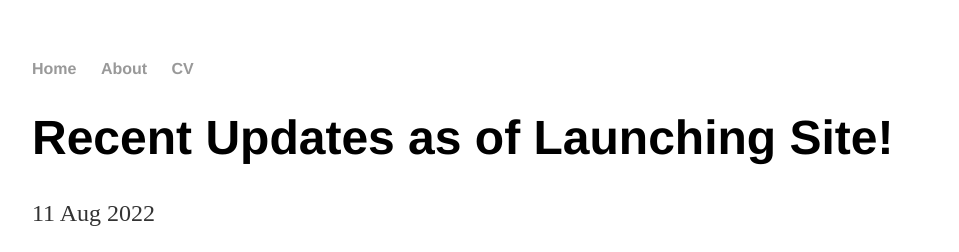
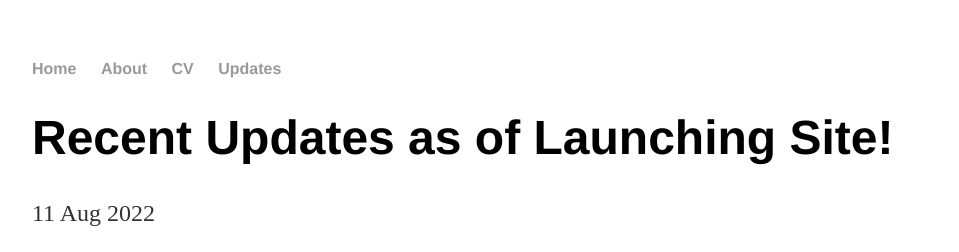
Before and after one commit to sfbuysse/sfbuysse.github.io, a Jekyll site: the page built from _posts/2022-08-11-sfbuysse-site-launched.md, in a window 1280 px wide. Shown: the top 252 px of the page, without its empty margins (160-1119 px from the left). Built offline with Jekyll 4.4.1, drawn with Linux system fonts in a browser that asks for light colours.

Commit message:
Update default.html

```diff
--- a/_layouts/default.html
+++ b/_layouts/default.html
@@ -11,6 +11,7 @@
 	        		<li><a href="/">Home</a></li>
 		        	<li><a href="/about">About</a></li>
 	        		<li><a href="/cv">CV</a></li>
+				<li><a href="/Updates">Updates</a></li>
 	    		</ul>
 			</nav>
 			<div class="container">
```
